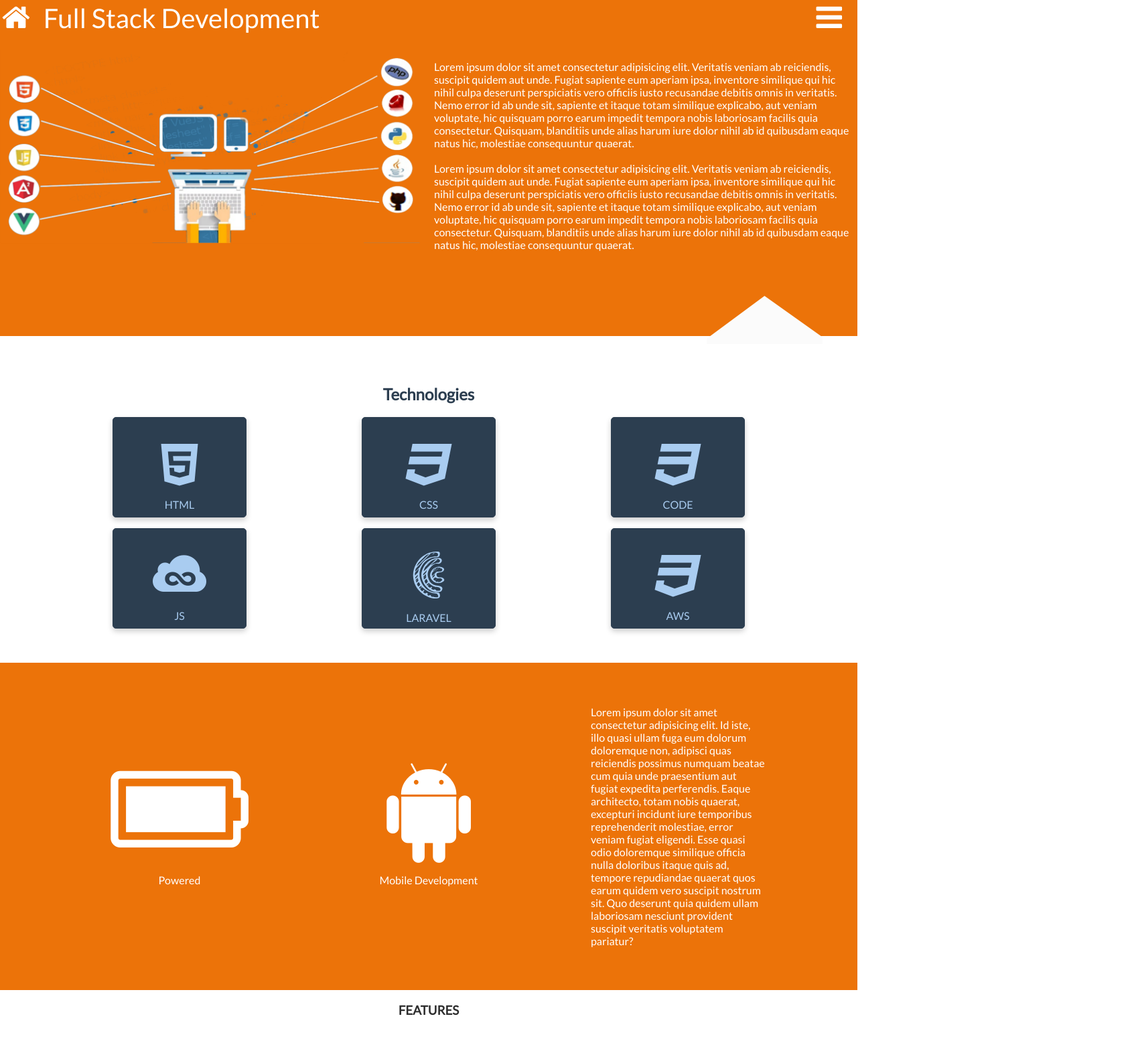
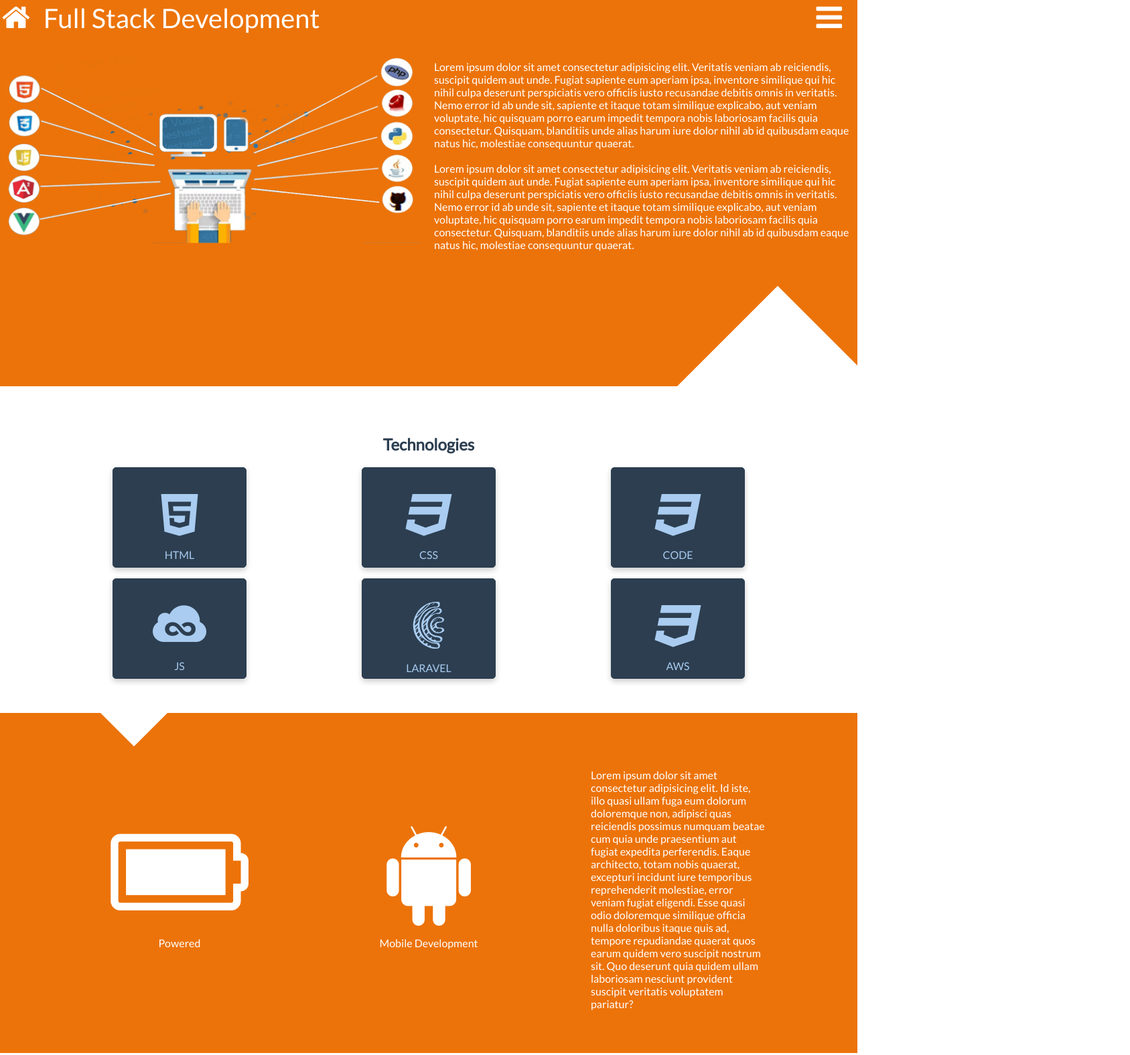
Before and after one commit to mailmerohit5/css3Project, a plain HTML site: page index.html in a window 1280 px wide. Shown: the top 1576 px of the page at 67% size, 1687 px wide, since content can reach past the window. Drawn offline with Linux system fonts and the light colour scheme.

Commit message:
First Push2

```diff
--- a/css/base.css
+++ b/css/base.css
@@ -197,13 +197,6 @@ a:hover,a:focus{
     color: #ffffff;
 
 }
-.triangle-up {
-	width: 0;
-	height: 0;
-	border-left: 50px solid transparent;
-	border-right: 50px solid transparent;
-	border-bottom: 100px solid red;
-}
 
 /**
 <div class="triangle-up"></div>
@@ -228,10 +221,16 @@ margin-right: 10px;
 
 }
 .bannerHero::after{
-    content: url(../img/tri.png);
+    content: '';
     position: relative;
-    bottom: -35px;
-    left:167%;
+    bottom:-20px;
+    left: 160%;
+    width: 0;
+    height: 0;
+    border-left: 150px solid transparent;
+    border-right: 150px solid transparent;
+
+    border-bottom: 150px solid #fff;
 }
 .bannerHero.grid p{
     align-self: start;
@@ -318,6 +317,18 @@ margin-right: 10px;
 .footer .container ul li a:hover{
     color:#fff;
 }
+.parallax::before{
+    content: '';
+    position: relative;
+    top:50px;
+    left:150px;
+    width: 0;
+    height: 0;
+    border-left: 50px solid transparent;
+    border-right: 50px solid transparent;
+
+    border-top: 50px solid #fff;
+}
 /**Tablet Mode***/
 @media (max-width:786px){
     body,.container{
--- a/index.html
+++ b/index.html
@@ -63,7 +63,7 @@
             <p>&nbsp;</p>
         </div>
     </section>
-    <section class="bg-primary">
+    <section class="bg-primary parallax">
         <div class="container bg-transparent grid text-white">
             <div><i class="fa fa-battery" style="font-size:10em;"></i><p>Powered</p></div>
             <div><i class="fa fa-android" style="font-size:10em;"></i><p>Mobile Development</p></div>
```
Also changed, not shown: img/tri.png (deleted).
